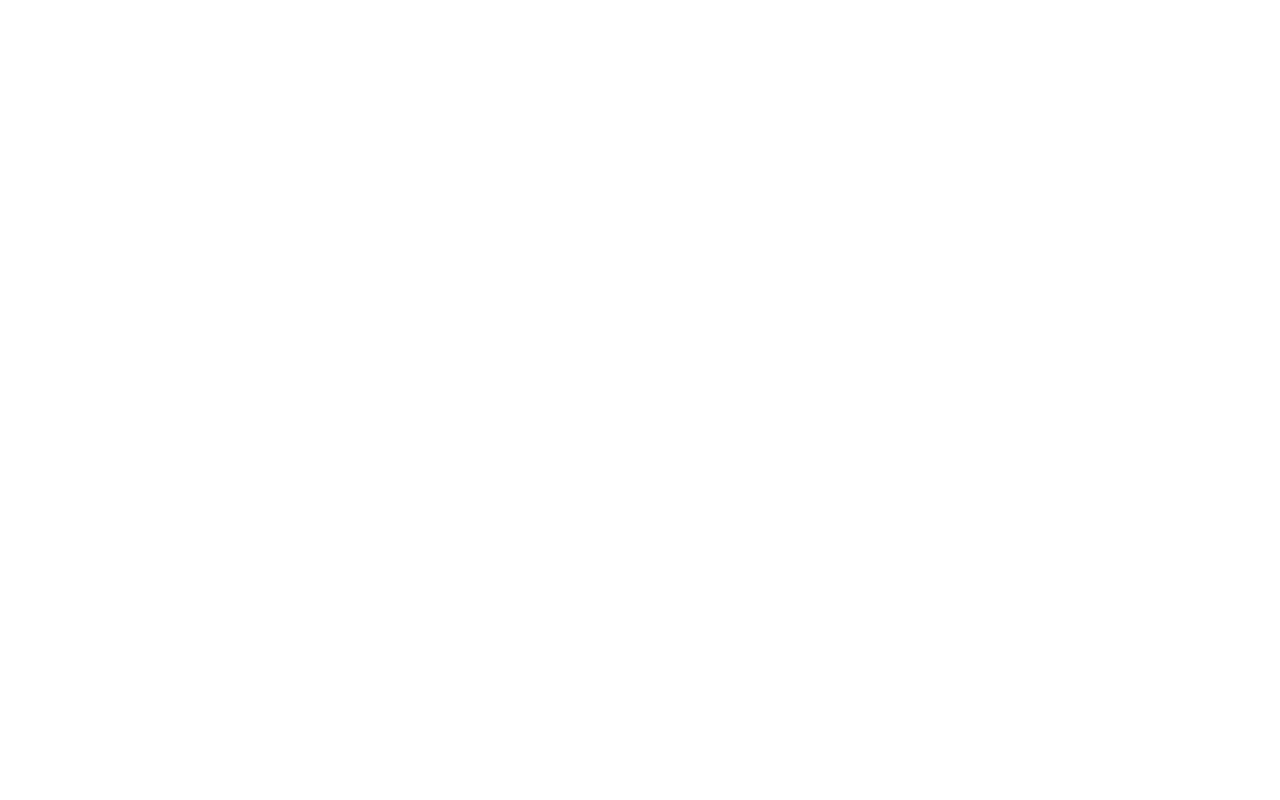
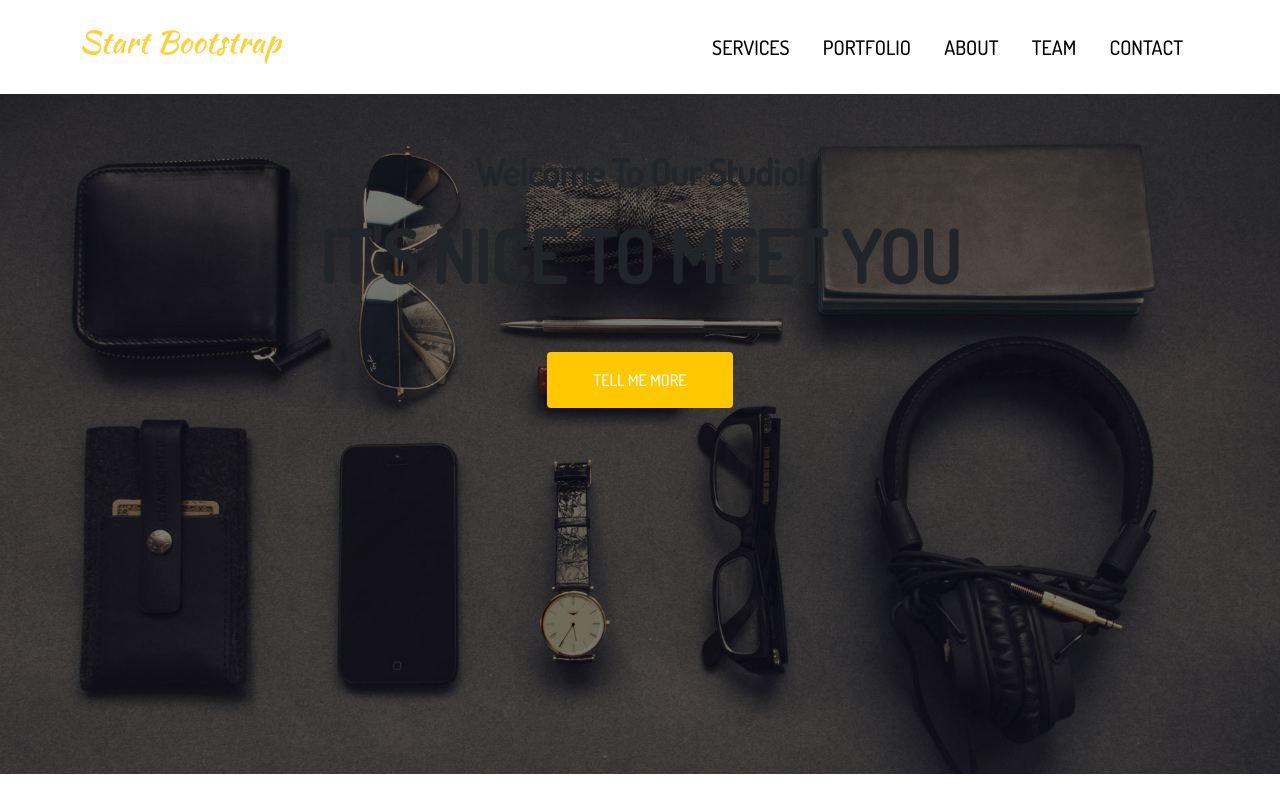
Before and after one commit to elshangurbanow/elsengurbanonov28.01.25, a plain HTML site: page Angecy/index.html in a window 1280 px wide. Drawn offline with nearby package versions, Linux system fonts and the light colour scheme.

Commit message:
sass-html

```diff
--- /dev/null
+++ b/Angecy/_header.sass
@@ -0,0 +1,9 @@
+header
+    padding: 30px 0
+    .imgbox
+        width: 200px
+    nav
+        a
+            color: #000000
+            font-size: 20px
+            margin: 0 15px
--- a/Angecy/_main.sass
+++ b/Angecy/_main.sass
@@ -2,7 +2,7 @@ body
     font-family: 'Dosis', sans-serif
     font-weight: 500
 
-a
-    color: orange
-    &:hover
-        color: black
+.imgbox
+    overflow: hidden
+    img
+        width: 100%
--- /dev/null
+++ b/Angecy/_welcome.sass
@@ -0,0 +1,24 @@
+#welcome
+    padding: 40px 0
+    background-image: url(Assets/header-bg.jpg)
+    background-position: center center
+    background-repeat: no-repeat
+    background-size: cover
+    .box
+        align-items: center
+        justify-content: center
+        width: 800px
+        height: 600px
+        padding: 20px 0
+        h1
+            font-size: 36px
+            font-weight: 700
+        h3
+            font-size: 72px
+            font-weight: 700
+            margin: 30px 0 60px
+        .btn
+            padding: 15px 45px
+            background: #ffc800
+            h2
+                color: #ffff
--- a/Angecy/index.html
+++ b/Angecy/index.html
@@ -17,11 +17,42 @@
 
 <body>
     <header>
-
+        <div class="container">
+            <div class="row">
+                <div class="col-md-12">
+                    <div class="menu d-flex justify-content-between align-items-center">
+                        <div class="imgbox">
+                            <img src="Assets/menulogo.svg" alt="">
+                        </div>
+                        <nav>
+                            <a href="#">SERVICES</a>
+                            <a href="#">PORTFOLIO</a>
+                            <a href="#">ABOUT</a>
+                            <a href="#">TEAM</a>
+                            <a href="#">CONTACT</a>
+                        </nav>
+                    </div>
+                </div>
+            </div>
+        </div>
     </header>
 
     <main>
-
+        <section id="welcome">
+            <div class="container">
+                <div class="row">
+                    <div class="col-md-12 d-flex justify-content-center align-items-center">
+                        <div class="box text-center">
+                            <h1>Welcome To Our Studio!</h1>
+                            <h3>IT'S NICE TO MEET YOU</h3>
+                            <div class="btn">
+                                <h2>TELL ME MORE</h2>
+                            </div>
+                        </div>
+                    </div>
+                </div>
+            </div>
+        </section>
     </main>
 
     <footer>
--- a/Angecy/style.sass
+++ b/Angecy/style.sass
@@ -1 +1,3 @@
 @import main
+@import header
+@import welcome
```
Also changed, not shown: Angecy/style.css, 1 other file.
